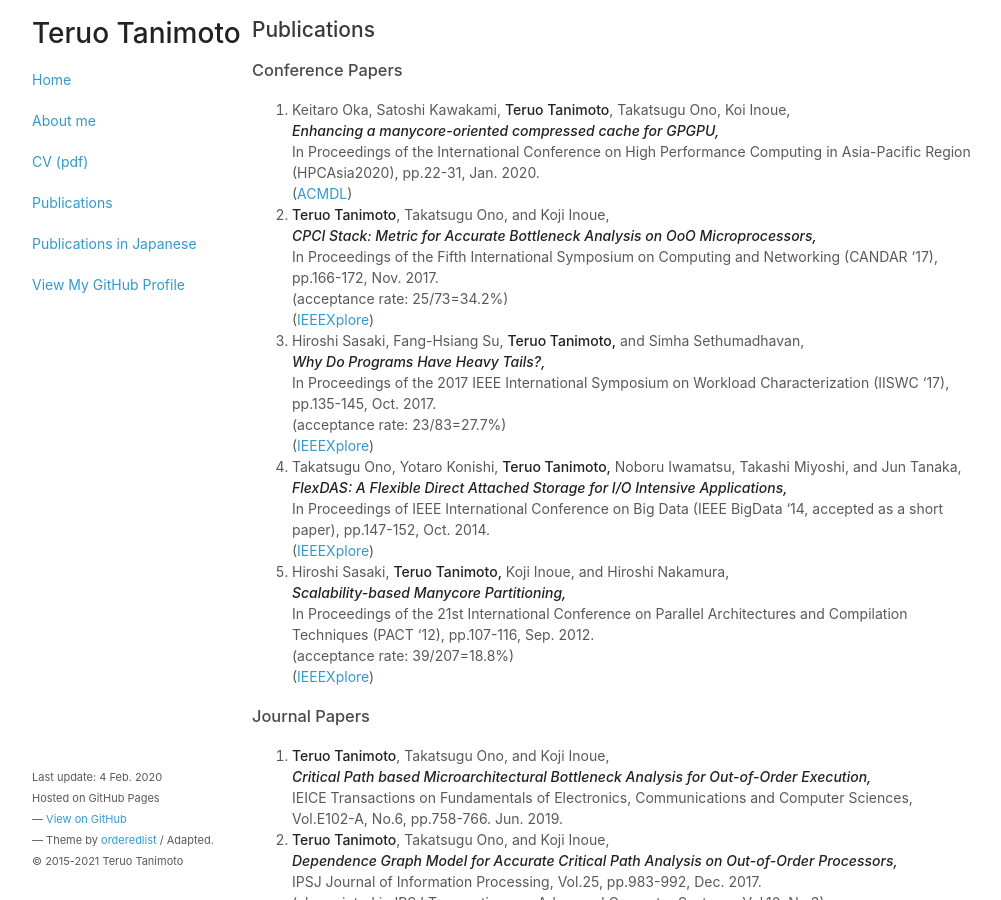
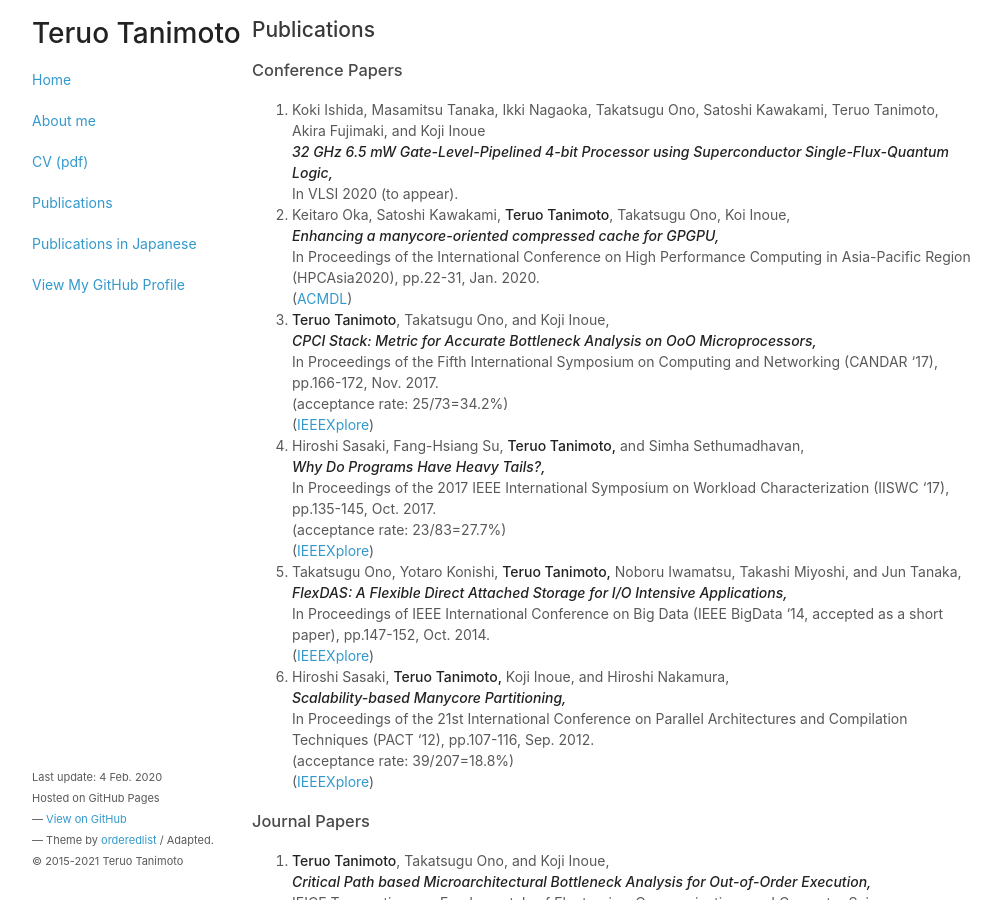
Before and after one commit to teruo41/teruo41.github.io, a Jekyll site: the page built from pubse.md, in a window 1280 px wide and 900 px high. Shown: the whole window, without its empty margins (138-1139 px from the left). Built offline with Jekyll 4.4.1, drawn with Linux system fonts in a browser that asks for light colours.

Commit message:
Update pubse.md

```diff
--- a/pubse.md
+++ b/pubse.md
@@ -6,6 +6,10 @@ title: Publications
 ## Publications
 
 ### Conference Papers
+
+0. Koki Ishida, Masamitsu Tanaka, Ikki Nagaoka, Takatsugu Ono, Satoshi Kawakami, Teruo Tanimoto, Akira Fujimaki, and Koji Inoue
+   ***32 GHz 6.5 mW Gate-Level-Pipelined 4-bit Processor using Superconductor Single-Flux-Quantum Logic,***
+   In VLSI 2020 (to appear).
 
 0. Keitaro Oka, Satoshi Kawakami, __Teruo Tanimoto__, Takatsugu Ono, Koi Inoue,
    ***Enhancing a manycore-oriented compressed cache for GPGPU,***
```
